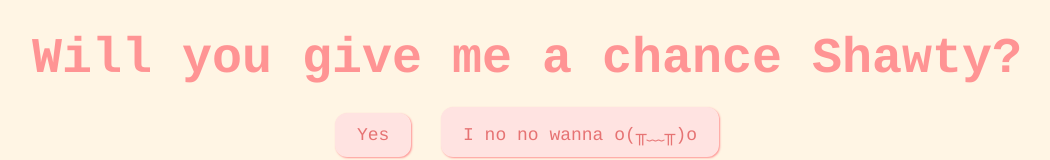
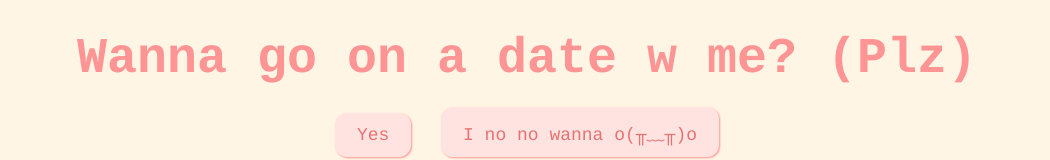
Before and after one commit to MarcoM444/MarcoM444.github.io, a plain HTML site: page index.html in a window 1280 px wide. Shown: the top 160 px of the page, without its empty margins (113-1163 px from the left). Drawn offline with Linux system fonts and the light colour scheme.

Commit message:
Update index.html

```diff
--- a/index.html
+++ b/index.html
@@ -7,7 +7,7 @@
     <link rel="stylesheet" href="css/valentine.css" />
   </head>
   <body>
-    <div id="valentineQuestion"><b>Will you give me a chance Shawty?</b></div>
+    <div id="valentineQuestion"><b>Wanna go on a date w me? (Plz)</b></div>
     <button class="answerButton" onclick="location.href='thankyou.html'">
       Yes
     </button>
```
